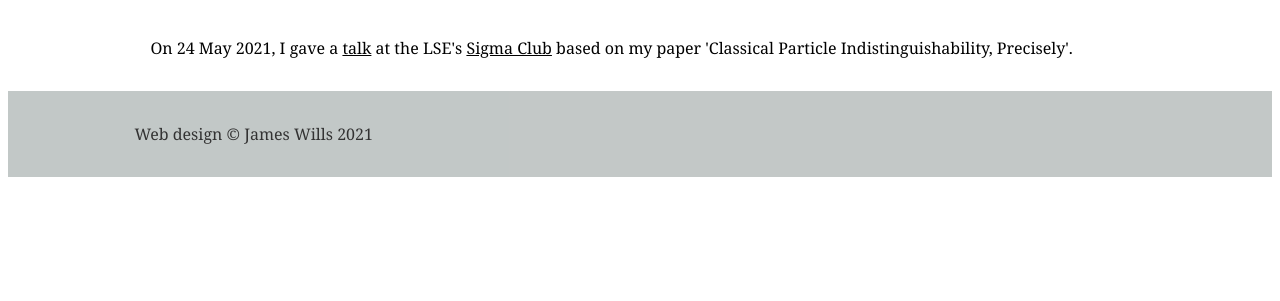
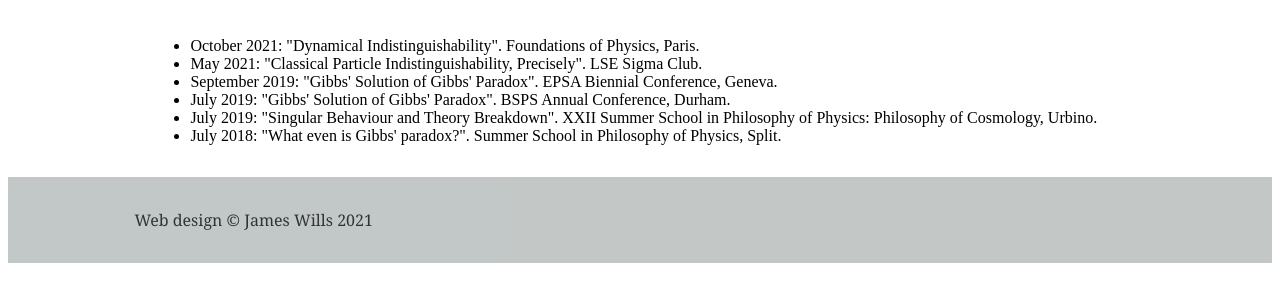
Before and after one commit to jamesjwills/jamesjwills.github.io, a plain HTML site: page talks.html in a window 1280 px wide. Shown: the part 325-626 px from the top of the page. Drawn offline with nearby package versions, Linux system fonts and the light colour scheme; a web font is replaced by a local one.

Commit message:
update talks page

```diff
--- a/talks.html
+++ b/talks.html
@@ -28,8 +28,15 @@
 
         <div>
             <h2>Talks</h2>
-            <p>On 24 May 2021, I gave a <a href = 'https://www.youtube.com/watch?v=RkYpBSskEfQ'>talk</a> at the LSE's <a href='https://www.lse.ac.uk/philosophy/sigma-club/'>Sigma Club</a> based on my paper
-                'Classical Particle Indistinguishability, Precisely'. </p>
+            <ul>
+                <li>October 2021: "Dynamical Indistinguishability". Foundations of Physics, Paris.</li>
+                <li>May 2021: "Classical Particle Indistinguishability, Precisely". LSE Sigma Club.</li>
+                <li>September 2019: "Gibbs' Solution of Gibbs' Paradox". EPSA Biennial Conference, Geneva.</li>
+                <li>July 2019: "Gibbs' Solution of Gibbs' Paradox". BSPS Annual Conference, Durham.</li>
+                <li>July 2019: "Singular Behaviour and Theory Breakdown". XXII Summer School in Philosophy of Physics: Philosophy of Cosmology, Urbino.</li>
+                <li>July 2018: "What even is Gibbs' paradox?". Summer School in Philosophy of Physics, Split.</li>
+            </ul>
+
         </div>
 
         </div>
```
Also changed, not shown: research.html (+4 -4 lines).
